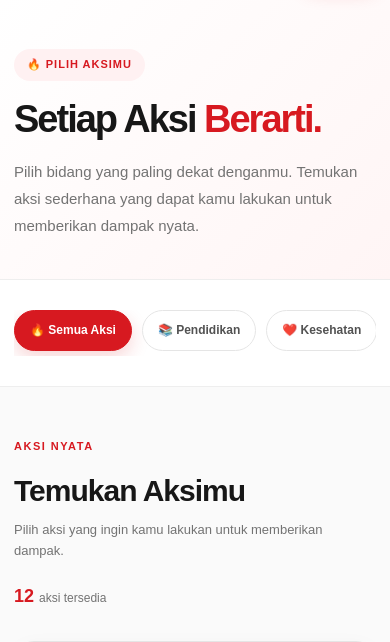
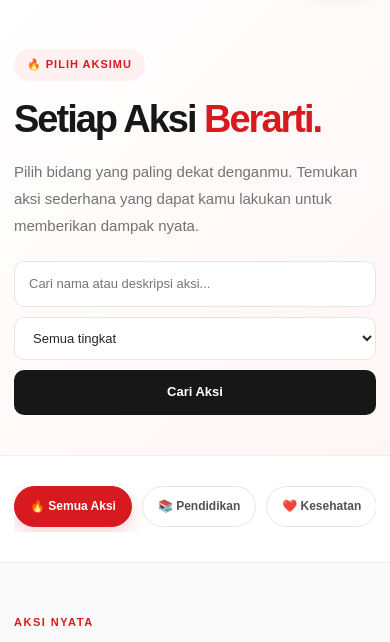
Before and after one commit to F-comand02/TIM-MERDEKA-IDCOMMUNITY, a PHP site: page /pages/aksi.php in a window 390 px wide. Shown: the part 70-712 px from the top of the page. Run offline with PHP 8.4, Linux system fonts and the light colour scheme; data comes from the database, SQL or seed files in the repository.

Commit message:
mempercantik tampilan

```diff
--- a/pages/aksi.php
+++ b/pages/aksi.php
@@ -13,6 +13,14 @@ require_once "../config/database.php";
 $kategoriId = isset($_GET['kategori'])
     ? (int) $_GET['kategori']
     : 0;
+
+$kataKunci = trim($_GET['q'] ?? '');
+$tingkatDipilih = $_GET['tingkat'] ?? '';
+$tingkatValid = ['Mudah', 'Sedang', 'Sulit'];
+
+if (!in_array($tingkatDipilih, $tingkatValid, true)) {
+    $tingkatDipilih = '';
+}
 
 
 /*
@@ -64,48 +72,59 @@ if ($kategoriId > 0) {
 |--------------------------------------------------------------------------
 */
 
+$conditions = [];
+$params = [];
+$types = '';
+
 if ($kategoriId > 0) {
+    $conditions[] = 'aksi.kategori_id = ?';
+    $params[] = $kategoriId;
+    $types .= 'i';
+}
 
-    $stmtAksi = mysqli_prepare(
-        $conn,
-        "SELECT
-            aksi.*,
-            kategori.nama_kategori,
-            kategori.icon,
-            kategori.sdg
-         FROM aksi
-         INNER JOIN kategori
-            ON aksi.kategori_id = kategori.id
-         WHERE aksi.kategori_id = ?
-         ORDER BY aksi.id ASC"
-    );
+if ($kataKunci !== '') {
+    $conditions[] = '(aksi.nama_aksi LIKE ? OR aksi.deskripsi LIKE ?)';
+    $searchValue = '%' . $kataKunci . '%';
+    $params[] = $searchValue;
+    $params[] = $searchValue;
+    $types .= 'ss';
+}
 
-    mysqli_stmt_bind_param(
-        $stmtAksi,
-        "i",
-        $kategoriId
-    );
+if ($tingkatDipilih !== '') {
+    $conditions[] = 'aksi.tingkat_kesulitan = ?';
+    $params[] = $tingkatDipilih;
+    $types .= 's';
+}
 
-    mysqli_stmt_execute($stmtAksi);
+$querySql = "SELECT
+                aksi.*,
+                kategori.nama_kategori,
+                kategori.icon,
+                kategori.sdg
+             FROM aksi
+             INNER JOIN kategori
+                ON aksi.kategori_id = kategori.id";
 
-    $queryAksi =
-        mysqli_stmt_get_result($stmtAksi);
+if ($conditions) {
+    $querySql .= ' WHERE ' . implode(' AND ', $conditions);
+}
 
-} else {
+$querySql .= ' ORDER BY aksi.id ASC';
 
-    $queryAksi = mysqli_query(
-        $conn,
-        "SELECT
-            aksi.*,
-            kategori.nama_kategori,
-            kategori.icon,
-            kategori.sdg
-         FROM aksi
-         INNER JOIN kategori
-            ON aksi.kategori_id = kategori.id
-         ORDER BY aksi.id ASC"
-    );
+$stmtAksi = mysqli_prepare($conn, $querySql);
+
+if ($params) {
+    $bindParams = [$stmtAksi, $types];
+
+    foreach ($params as $index => $param) {
+        $bindParams[] = &$params[$index];
+    }
+
+    call_user_func_array('mysqli_stmt_bind_param', $bindParams);
 }
+
+mysqli_stmt_execute($stmtAksi);
+$queryAksi = mysqli_stmt_get_result($stmtAksi);
 
 
 /*
@@ -297,6 +316,48 @@ $totalAksi = mysqli_num_rows($queryAksi);
             box-shadow:
                 0 7px 18px
                 rgba(215, 25, 32, 0.18);
+        }
+
+        .aksi-search {
+            display: grid;
+            grid-template-columns: minmax(0, 1fr) 180px auto;
+            gap: 10px;
+            padding-top: 22px;
+        }
+
+        .aksi-search input,
+        .aksi-search select {
+            width: 100%;
+            padding: 12px 14px;
+            border: 1px solid #e5e5e5;
+            border-radius: 10px;
+            background: #ffffff;
+            color: #262626;
+            font: inherit;
+            font-size: 13px;
+        }
+
+        .aksi-search input:focus,
+        .aksi-search select:focus {
+            border-color: #d71920;
+            outline: none;
+            box-shadow: 0 0 0 3px rgba(215, 25, 32, 0.08);
+        }
+
+        .aksi-search button {
+            padding: 12px 18px;
+            border: 0;
+            border-radius: 10px;
+            background: #171717;
+            color: #ffffff;
+            cursor: pointer;
+            font: inherit;
+            font-size: 13px;
+            font-weight: 800;
+        }
+
+        .aksi-search button:hover {
+            background: #d71920;
         }
 
 
@@ -617,6 +678,10 @@ $totalAksi = mysqli_num_rows($queryAksi);
                 flex-direction: column;
             }
 
+            .aksi-search {
+                grid-template-columns: 1fr;
+            }
+
             .aksi-grid {
                 grid-template-columns: 1fr;
             }
@@ -772,6 +837,28 @@ $totalAksi = mysqli_num_rows($queryAksi);
             <?php endif; ?>
 
         </div>
+
+        <form method="get" class="aksi-search">
+            <?php if ($kategoriId > 0): ?>
+                <input type="hidden" name="kategori" value="<?= $kategoriId ?>">
+            <?php endif; ?>
+            <input
+                type="search"
+                name="q"
+                value="<?= htmlspecialchars($kataKunci) ?>"
+                placeholder="Cari nama atau deskripsi aksi..."
+                aria-label="Cari aksi"
+            >
+            <select name="tingkat" aria-label="Filter tingkat kesulitan">
+                <option value="">Semua tingkat</option>
+                <?php foreach ($tingkatValid as $tingkat): ?>
+                    <option value="<?= $tingkat ?>" <?= $tingkatDipilih === $tingkat ? 'selected' : '' ?>>
+                        <?= $tingkat ?>
+                    </option>
+                <?php endforeach; ?>
+            </select>
+            <button type="submit">Cari Aksi</button>
+        </form>
 
     </div>
 
--- a/pages/tantangan.php
+++ b/pages/tantangan.php
@@ -26,9 +26,9 @@ if ($userId > 0) {
     $stmtApproved = mysqli_prepare(
         $conn,
         "SELECT COUNT(*) AS total
-         FROM aksi_user
-         WHERE user_id = ?
-         AND status = 'disetujui'"
+        FROM aksi_user
+        WHERE user_id = ?
+        AND status = 'disetujui'"
     );
 
     mysqli_stmt_bind_param($stmtApproved, "i", $userId);
```
Also changed, not shown: index.php (+28 -2 lines), login.php (+19 -8 lines).
